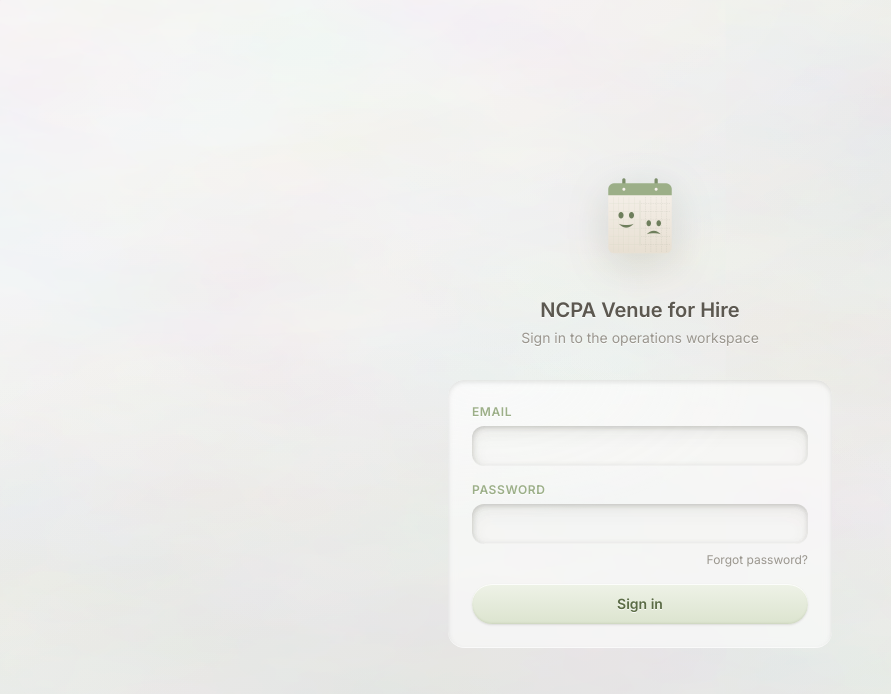
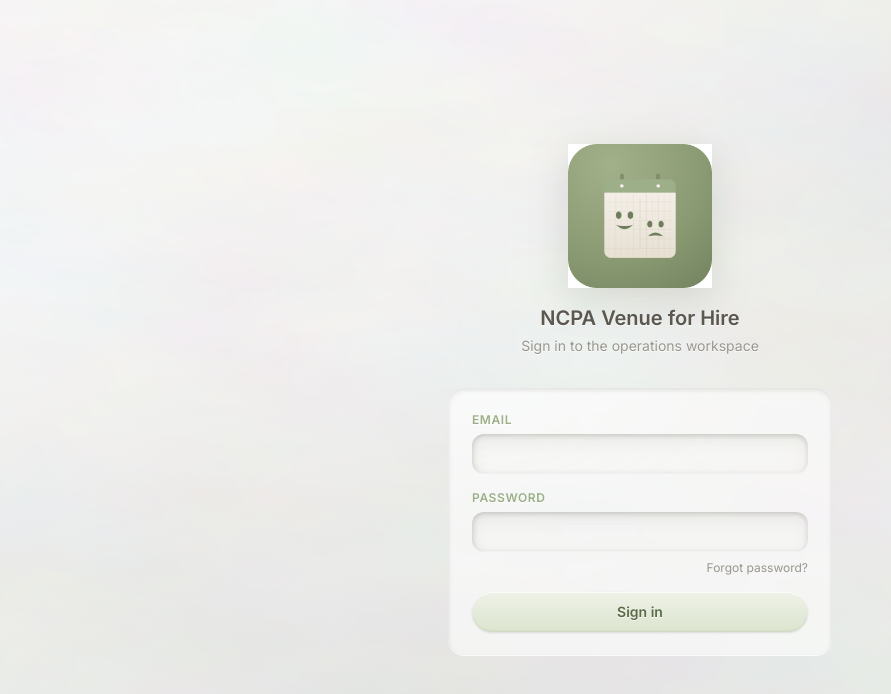
Before and after one commit to ashwinjyoti-ship-it/hire-flow-ncpa, a React (Vite) app: page /login in a window 1280 px wide. Shown: the top 694 px of the page, without its empty margins (0-891 px from the left). Built offline with nearby package versions, Linux system fonts and the light colour scheme.

Commit message:
Update venue badge logo and increase branding size

```diff
--- a/src/components/shell/Topbar.tsx
+++ b/src/components/shell/Topbar.tsx
@@ -47,7 +47,7 @@
             </svg>
           </button>
           <Link to="/dashboard" className="flex min-w-0 items-center gap-2 sm:gap-3">
-            <div className="w-14 shrink-0 sm:w-20">
+            <div className="w-16 shrink-0 sm:w-24 lg:w-28">
               <BrandLogo className="drop-shadow-[0_8px_16px_rgba(73,88,58,0.14)]" />
             </div>
             <div className="min-w-0 leading-tight">
--- a/src/pages/LoginPage.tsx
+++ b/src/pages/LoginPage.tsx
@@ -85,7 +85,7 @@
       <MarbleBackdrop />
       <div className="w-full max-w-sm">
         <div className="mb-8 text-center">
-          <div className="mx-auto mb-4 w-24 sm:w-32">
+          <div className="mx-auto mb-4 w-28 sm:w-36">
             <BrandLogo className="drop-shadow-[0_10px_20px_rgba(73,88,58,0.16)]" />
           </div>
           <h1 className="text-lg font-semibold text-ink-primary etched-deep sm:text-xl">NCPA Venue for Hire</h1>
```
Also changed, not shown: public/venue-hire-logo.png.
